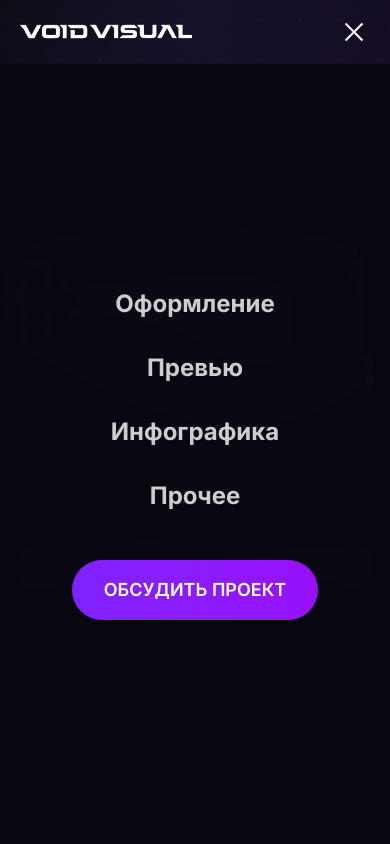
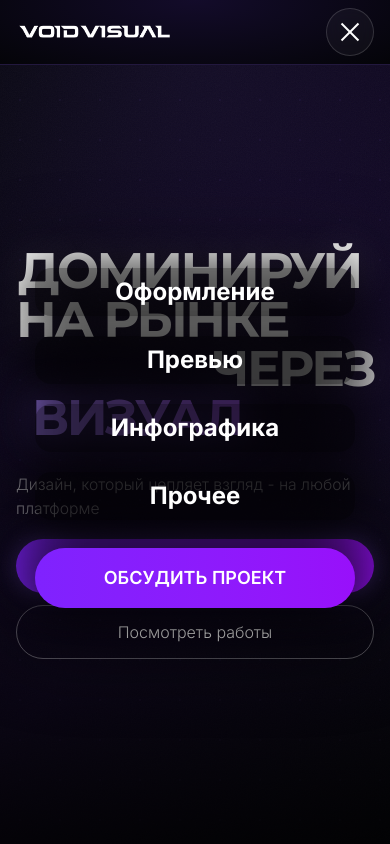
Before and after one commit to webjebPRONIRA/void-visual-site, a React (Vite) app: page / in a window 390 px wide. Both pictures are taken after a click on the button 354 px from the left and 32 px from the top of the page. Shown: the top 844 px of the page. Built offline with nearby package versions, Linux system fonts and the light colour scheme.

Commit message:
Refine mobile layout and menu behavior

```diff
--- a/src/components/Header.jsx
+++ b/src/components/Header.jsx
@@ -1,6 +1,7 @@
 import { useState, useEffect } from 'react'
 import gsap from 'gsap'
 import { ScrollTrigger } from 'gsap/ScrollTrigger'
+import { useLenis } from '../context/LenisContext'
 
 gsap.registerPlugin(ScrollTrigger)
 
@@ -14,6 +15,7 @@ const navItems = [
 export default function Header() {
   const [isScrolled, setIsScrolled] = useState(false)
   const [isMobileMenuOpen, setIsMobileMenuOpen] = useState(false)
+  const lenis = useLenis()
 
   useEffect(() => {
     const handleScroll = () => {
@@ -25,7 +27,7 @@ export default function Header() {
   }, [])
 
   useEffect(() => {
-    if (isScrolled) {
+    if (isScrolled || isMobileMenuOpen) {
       gsap.to('.header', {
         backgroundColor: 'rgba(8, 8, 16, 0.95)',
         backdropFilter: 'blur(20px)',
@@ -40,16 +42,28 @@ export default function Header() {
         duration: 0.3,
       })
     }
-  }, [isScrolled])
+  }, [isScrolled, isMobileMenuOpen])
 
   useEffect(() => {
     if (isMobileMenuOpen) {
+      lenis?.stop()
+      document.documentElement.style.overflow = 'hidden'
+      document.documentElement.style.touchAction = 'none'
       document.body.style.overflow = 'hidden'
     } else {
+      lenis?.start()
+      document.documentElement.style.overflow = ''
+      document.documentElement.style.touchAction = ''
       document.body.style.overflow = ''
     }
-    return () => { document.body.style.overflow = '' }
-  }, [isMobileMenuOpen])
+
+    return () => {
+      lenis?.start()
+      document.documentElement.style.overflow = ''
+      document.documentElement.style.touchAction = ''
+      document.body.style.overflow = ''
+    }
+  }, [isMobileMenuOpen, lenis])
 
   return (
     <header className="header fixed top-0 left-0 right-0 z-50 border-b border-transparent transition-all duration-300">
@@ -59,7 +73,7 @@ export default function Header() {
             <img
               src="/лого.png"
               alt="VOID VISUAL"
-              className="h-8 sm:h-11 w-auto"
+              className="h-7 sm:h-11 w-auto"
             />
           </a>
 
@@ -84,8 +98,9 @@ export default function Header() {
           </a>
 
           <button
-            onClick={() => setIsMobileMenuOpen(!isMobileMenuOpen)}
-            className="lg:hidden w-10 h-10 flex flex-col items-center justify-center gap-1.5"
+            onClick={() => setIsMobileMenuOpen((open) => !open)}
+            className="mobile-tap-target lg:hidden w-12 h-12 flex flex-col items-center justify-center gap-1.5 rounded-full border border-white/10 bg-white/[0.04] backdrop-blur-sm"
+            aria-label={isMobileMenuOpen ? 'Закрыть меню' : 'Открыть меню'}
           >
             <span className={`w-6 h-0.5 bg-white transition-all duration-300 ${isMobileMenuOpen ? 'rotate-45 translate-y-2' : ''}`} />
             <span className={`w-6 h-0.5 bg-white transition-all duration-300 ${isMobileMenuOpen ? 'opacity-0' : ''}`} />
@@ -94,23 +109,52 @@ export default function Header() {
         </div>
       </div>
 
-      <div className={`lg:hidden fixed inset-0 top-16 bg-[#080810]/98 backdrop-blur-2xl transition-all duration-300 ${isMobileMenuOpen ? 'opacity-100 pointer-events-auto' : 'opacity-0 pointer-events-none'}`}>
-        <nav className="flex flex-col items-center justify-center h-full gap-8 px-4">
+      <div
+        className={`lg:hidden fixed inset-0 z-[60] transition-all duration-300 ${isMobileMenuOpen ? 'opacity-100 pointer-events-auto' : 'opacity-0 pointer-events-none'}`}
+        aria-hidden={!isMobileMenuOpen}
+      >
+        <div className="absolute inset-0 bg-black/82" />
+        <div className="absolute inset-0 pointer-events-none bg-[radial-gradient(ellipse_at_top,rgba(20,12,44,0.96),rgba(4,4,8,0.99))] backdrop-blur-2xl" />
+
+        <div className="relative z-10 max-w-7xl mx-auto px-4 sm:px-6 lg:px-8 h-16 flex items-center justify-between">
+          <a href="#" className="flex items-center" onClick={() => setIsMobileMenuOpen(false)}>
+            <img
+              src="/лого.png"
+              alt="VOID VISUAL"
+              className="h-7 w-auto"
+            />
+          </a>
+
+          <button
+            onClick={() => setIsMobileMenuOpen(false)}
+            className="mobile-tap-target w-12 h-12 flex flex-col items-center justify-center gap-1.5 rounded-full border border-white/15 bg-white/[0.04] backdrop-blur-sm"
+            aria-label="Закрыть меню"
+          >
+            <span className="w-6 h-0.5 bg-white rotate-45 translate-y-2" />
+            <span className="w-6 h-0.5 bg-white opacity-0" />
+            <span className="w-6 h-0.5 bg-white -rotate-45 -translate-y-2" />
+          </button>
+        </div>
+
+        <nav className="relative z-10 flex flex-col items-center justify-center min-h-[calc(100dvh-4rem)] gap-5 px-4 pb-8">
+          <div className="absolute inset-x-4 top-1/2 -translate-y-1/2 h-[24rem] rounded-[2rem] bg-black/60 blur-2xl pointer-events-none" />
+
           {navItems.map((item, i) => (
             <a
               key={item.label}
               href={item.href}
               onClick={() => setIsMobileMenuOpen(false)}
-              className="text-2xl sm:text-3xl font-bold text-white/80 hover:text-white transition-colors"
+              className="mobile-tap-target relative z-10 flex items-center justify-center w-full max-w-xs rounded-2xl bg-black/38 px-6 text-2xl sm:text-3xl font-bold text-white shadow-[0_0_30px_rgba(0,0,0,0.4)] transition-colors"
               style={{ transitionDelay: `${i * 50}ms` }}
             >
               {item.label}
             </a>
           ))}
+
           <a
             href="#contact"
             onClick={() => setIsMobileMenuOpen(false)}
-            className="mt-4 px-8 py-4 bg-gradient-to-r from-violet-600 to-purple-600 text-white text-lg font-semibold rounded-full"
+            className="mobile-tap-target relative z-10 mt-2 w-full max-w-xs px-8 py-4 bg-gradient-to-r from-violet-600 to-purple-600 text-white text-lg font-semibold rounded-full text-center shadow-[0_0_40px_rgba(0,0,0,0.45)]"
           >
             ОБСУДИТЬ ПРОЕКТ
           </a>
--- a/src/index.css
+++ b/src/index.css
@@ -62,3 +62,80 @@
     box-shadow: 0 0 10px #6B5BFF;
   }
 }
+
+.hero-title {
+  font-family: 'Montserrat', sans-serif;
+  font-size: clamp(3.2rem, 10vw, 7.5rem);
+  line-height: 0.85;
+}
+
+.hero-line-dominate {
+  margin-left: calc(0.015em + 6px);
+  padding-left: 0;
+}
+
+.hero-line-through {
+  padding-right: 0.045em;
+}
+
+.hero-line-visual {
+  padding-left: calc(0.87em - 4px);
+}
+
+@media (max-width: 1023px) {
+  .mobile-tap-target {
+    min-height: 48px;
+    min-width: 48px;
+  }
+
+  .mobile-carousel-dot {
+    min-height: 0;
+    min-width: 0;
+    padding: 0;
+  }
+
+  .mobile-carousel-arrow {
+    opacity: 1 !important;
+    background: rgba(7, 7, 12, 0.82);
+    border-color: rgba(255, 255, 255, 0.22);
+    backdrop-filter: blur(10px);
+  }
+}
+
+@media (max-width: 639px) {
+  .hero-title {
+    font-size: clamp(2.35rem, 12.8vw, 4rem);
+    line-height: 0.9;
+  }
+
+  .hero-line-dominate {
+    margin-left: 2px;
+  }
+
+  .hero-line-through {
+    padding-right: 0;
+  }
+
+  .hero-line-visual {
+    padding-left: 0.32em;
+  }
+
+  .hero-copy {
+    max-width: 100%;
+  }
+
+  .hero-copy-text {
+    font-size: 0.98rem;
+    line-height: 1.5;
+    margin-bottom: 1.15rem;
+  }
+
+  .hero-cta {
+    width: 100%;
+    min-height: 54px;
+    display: flex;
+    align-items: center;
+    justify-content: center;
+    font-size: 1rem;
+  }
+}
--- a/src/sections/Hero.jsx
+++ b/src/sections/Hero.jsx
@@ -10,14 +10,16 @@ export default function Hero() {
     const tl = gsap.timeline({ delay: 0.3 })
 
     if (titleRef.current) {
-      tl.fromTo(titleRef.current.querySelectorAll('.title-line'),
+      tl.fromTo(
+        titleRef.current.querySelectorAll('.title-line'),
         { y: 80, opacity: 0 },
         { y: 0, opacity: 1, duration: 1, stagger: 0.15, ease: 'power3.out' }
       )
     }
 
     if (textBlockRef.current) {
-      tl.fromTo(textBlockRef.current,
+      tl.fromTo(
+        textBlockRef.current,
         { opacity: 0, y: 30 },
         { opacity: 1, y: 0, duration: 0.8, ease: 'power3.out' },
         '-=0.6'
@@ -25,7 +27,8 @@ export default function Hero() {
     }
 
     if (ctaRef.current) {
-      tl.fromTo(ctaRef.current.children,
+      tl.fromTo(
+        ctaRef.current.children,
         { opacity: 0, y: 20 },
         { opacity: 1, y: 0, duration: 0.6, stagger: 0.1, ease: 'back.out(1.7)' },
         '-=0.4'
@@ -42,36 +45,40 @@ export default function Hero() {
         }}
       />
       <svg className="absolute inset-0 z-0 w-full h-full opacity-[0.035] pointer-events-none">
-        <filter id="noise"><feTurbulence type="fractalNoise" baseFrequency="0.65" numOctaves="3" stitchTiles="stitch"/><feColorMatrix type="saturate" values="0"/></filter>
-        <rect width="100%" height="100%" filter="url(#noise)"/>
+        <filter id="noise">
+          <feTurbulence type="fractalNoise" baseFrequency="0.65" numOctaves="3" stitchTiles="stitch" />
+          <feColorMatrix type="saturate" values="0" />
+        </filter>
+        <rect width="100%" height="100%" filter="url(#noise)" />
       </svg>
-      <div className="absolute inset-0 z-0 pointer-events-none opacity-[0.07]" style={{
-        backgroundImage: 'radial-gradient(circle, rgba(139,92,246,0.8) 1px, transparent 1px)',
-        backgroundSize: '40px 40px',
-      }} />
+      <div
+        className="absolute inset-0 z-0 pointer-events-none opacity-[0.07]"
+        style={{
+          backgroundImage: 'radial-gradient(circle, rgba(139,92,246,0.8) 1px, transparent 1px)',
+          backgroundSize: '40px 40px',
+        }}
+      />
       <div className="absolute inset-0 z-0 bg-gradient-to-b from-transparent via-transparent to-black/80" />
-      <div className="absolute inset-0 z-0 opacity-40" style={{
-        background: 'radial-gradient(ellipse 70% 50% at 50% 0%, rgba(139, 92, 246, 0.18) 0%, transparent 100%)',
-      }} />
+      <div
+        className="absolute inset-0 z-0 opacity-40"
+        style={{
+          background: 'radial-gradient(ellipse 70% 50% at 50% 0%, rgba(139, 92, 246, 0.18) 0%, transparent 100%)',
+        }}
+      />
 
       <div className="relative z-10 w-full pt-16 sm:pt-20 lg:pt-4">
         <div className="max-w-7xl mx-auto px-4 sm:px-6 lg:px-8">
           <div className="flex flex-col lg:flex-row lg:items-end lg:justify-between gap-8 sm:gap-12">
-
-            {/* Заголовок — прижат к левому краю контейнера */}
             <div className="flex-1 min-w-0">
               <h1
                 ref={titleRef}
-                className="font-bold tracking-tighter uppercase flex flex-col"
-                style={{
-                  fontFamily: 'Montserrat, sans-serif',
-                  fontSize: 'clamp(3.2rem, 10vw, 7.5rem)',
-                  lineHeight: '0.85',
-                }}
+                className="hero-title font-bold tracking-tighter uppercase flex flex-col"
               >
                 <span
-                  className="title-line block text-white w-full text-left"
-                  style={{ textShadow: '0 0 40px rgba(255,255,255,0.18), 0 0 80px rgba(255,255,255,0.08)', marginLeft: '-0.02em', paddingLeft: '0' }}
+                  className="title-line hero-line-dominate block text-white w-full text-left"
+                  style={{
+                    textShadow: '0 0 40px rgba(255,255,255,0.18), 0 0 80px rgba(255,255,255,0.08)',
+                  }}
                 >
                   ДОМИНИРУЙ
                 </span>
@@ -82,16 +89,17 @@ export default function Hero() {
                   НА РЫНКЕ
                 </span>
                 <span
-                  className="title-line block text-white/90 mt-1 w-full text-right"
-                  style={{ textShadow: '0 0 40px rgba(255,255,255,0.14), 0 0 80px rgba(255,255,255,0.06)' }}
+                  className="title-line hero-line-through block text-white/90 mt-1 w-full text-right"
+                  style={{
+                    textShadow: '0 0 40px rgba(255,255,255,0.14), 0 0 80px rgba(255,255,255,0.06)',
+                  }}
                 >
                   ЧЕРЕЗ
                 </span>
                 <span
-                  className="title-line block bg-gradient-to-r from-violet-400 to-purple-500 bg-clip-text text-transparent mt-1 w-full text-left"
+                  className="title-line hero-line-visual block bg-gradient-to-r from-violet-400 to-purple-500 bg-clip-text text-transparent mt-1 w-full text-left"
                   style={{
                     filter: 'drop-shadow(0 0 18px rgba(139,92,246,0.55)) drop-shadow(0 0 40px rgba(139,92,246,0.25))',
-                    paddingLeft: '0.86em', /* Это выравнивание ровно под буквой "А" в слове НА */
                   }}
                 >
                   ВИЗУАЛ
@@ -99,19 +107,18 @@ export default function Hero() {
               </h1>
             </div>
 
-            {/* Правый блок — прижат к правому краю контейнера */}
             <div
               ref={textBlockRef}
-              className="lg:w-[340px] xl:w-[380px] lg:pb-2 opacity-0 lg:text-left"
+              className="hero-copy lg:w-[340px] xl:w-[380px] lg:pb-2 opacity-0 lg:text-left"
             >
-              <p className="text-sm sm:text-base text-white/60 font-light leading-relaxed mb-6 max-w-md">
-                Дизайн, который цепляет взгляд — на любой платформе
+              <p className="hero-copy-text text-sm sm:text-base text-white/60 font-light leading-relaxed mb-6 max-w-md">
+                Дизайн, который цепляет взгляд - на любой платформе
               </p>
 
               <div ref={ctaRef} className="flex flex-col sm:flex-row gap-3">
                 <a
                   href="#contact"
-                  className="px-6 py-3 bg-gradient-to-r from-violet-600 to-purple-600 text-white font-medium rounded-full hover:from-violet-500 hover:to-purple-500 transition-all duration-300 text-center whitespace-nowrap"
+                  className="hero-cta px-6 py-3 bg-gradient-to-r from-violet-600 to-purple-600 text-white font-medium rounded-full hover:from-violet-500 hover:to-purple-500 transition-all duration-300 text-center whitespace-nowrap"
                   style={{ boxShadow: '0 0 20px rgba(139,92,246,0.35), 0 0 60px rgba(139,92,246,0.12)' }}
                 >
                   Заказать дизайн
@@ -119,13 +126,12 @@ export default function Hero() {
 
                 <a
                   href="#channels"
-                  className="px-6 py-3 border border-white/30 text-white font-light rounded-full hover:bg-white/10 hover:border-white/50 transition-all duration-300 text-center whitespace-nowrap"
+                  className="hero-cta px-6 py-3 border border-white/30 text-white font-light rounded-full hover:bg-white/10 hover:border-white/50 transition-all duration-300 text-center whitespace-nowrap"
                 >
                   Посмотреть работы
                 </a>
               </div>
             </div>
-
           </div>
         </div>
       </div>
--- a/src/sections/PortfolioSection.jsx
+++ b/src/sections/PortfolioSection.jsx
@@ -129,22 +129,39 @@ function Lightbox({ images, currentIndex, onClose, onNext, onPrev }) {
   return createPortal(content, document.body)
 }
 
-function SimpleCarousel({ images, isLarge }) {
+function SimpleCarousel({ images }) {
   const [currentIndex, setCurrentIndex] = useState(0)
   const [lightbox, setLightbox] = useState(false)
   const [isPaused, setIsPaused] = useState(false)
+  const [isInView, setIsInView] = useState(false)
+  const carouselRef = useRef(null)
   const imageRef = useRef(null)
 
   // Ref for tracking animation status to avoid rapid clicks
   const animatingRef = useRef(false)
 
   useEffect(() => {
-    if (isPaused) return
+    if (!carouselRef.current) return
+
+    const observer = new IntersectionObserver(
+      ([entry]) => {
+        setIsInView(entry.isIntersecting)
+      },
+      { threshold: 0.35 }
+    )
+
+    observer.observe(carouselRef.current)
+
+    return () => observer.disconnect()
+  }, [])
+
+  useEffect(() => {
+    if (isPaused || !isInView) return
     const interval = setInterval(() => {
       changeImage('next')
     }, 4000)
     return () => clearInterval(interval)
-  }, [isPaused, currentIndex])
+  }, [isPaused, currentIndex, isInView])
 
   const changeImage = (direction, targetIndex = null) => {
     if (animatingRef.current) return
@@ -205,6 +222,7 @@ function SimpleCarousel({ images, isLarge }) {
 
   return (
     <div
+      ref={carouselRef}
       className="relative cursor-pointer group transition-all duration-300"
       onMouseEnter={() => setIsPaused(true)}
       onMouseLeave={() => setIsPaused(false)}
@@ -234,14 +252,16 @@ function SimpleCarousel({ images, isLarge }) {
               e.stopPropagation()
               changeImage(null, i)
             }}
-            className={`h-1.5 rounded-full transition-all duration-300 hover:scale-125 ${i === currentIndex ? 'bg-gradient-to-r from-violet-500 to-purple-500 w-8' : 'bg-violet-600/40 w-2 hover:from-violet-400 hover:to-purple-400'}`}
+            className={`mobile-carousel-dot h-2 rounded-full transition-all duration-300 hover:scale-125 ${i === currentIndex ? 'bg-gradient-to-r from-violet-500 to-purple-500 w-8' : 'bg-violet-600/40 w-3 hover:from-violet-400 hover:to-purple-400'}`}
+            aria-label={`Перейти к слайду ${i + 1}`}
           />
         ))}
       </div>
 
       <button
-        className="absolute left-2 top-1/2 -translate-y-1/2 w-10 h-10 rounded-full bg-black/70 border border-white/30 flex items-center justify-center text-white/80 hover:bg-violet-600 hover:border-violet-500 hover:scale-105 active:scale-90 transition-all duration-300 opacity-0 group-hover:opacity-100 z-10"
+        className="mobile-tap-target mobile-carousel-arrow absolute left-2 top-1/2 -translate-y-1/2 w-11 h-11 rounded-full bg-black/70 border border-white/30 flex items-center justify-center text-white/80 hover:bg-violet-600 hover:border-violet-500 hover:scale-105 active:scale-90 transition-all duration-300 opacity-0 group-hover:opacity-100 z-10"
         onClick={(e) => { e.stopPropagation(); changeImage('prev') }}
+        aria-label="Предыдущий слайд"
       >
         <svg width="16" height="16" viewBox="0 0 24 24" fill="none" stroke="currentColor" strokeWidth="2.5">
           <path d="M15 18l-6-6 6-6" />
@@ -249,8 +269,9 @@ function SimpleCarousel({ images, isLarge }) {
       </button>
 
       <button
-        className="absolute right-2 top-1/2 -translate-y-1/2 w-10 h-10 rounded-full bg-black/70 border border-white/30 flex items-center justify-center text-white/80 hover:bg-violet-600 hover:border-violet-500 hover:scale-105 active:scale-90 transition-all duration-300 opacity-0 group-hover:opacity-100 z-10"
+        className="mobile-tap-target mobile-carousel-arrow absolute right-2 top-1/2 -translate-y-1/2 w-11 h-11 rounded-full bg-black/70 border border-white/30 flex items-center justify-center text-white/80 hover:bg-violet-600 hover:border-violet-500 hover:scale-105 active:scale-90 transition-all duration-300 opacity-0 group-hover:opacity-100 z-10"
         onClick={(e) => { e.stopPropagation(); changeImage('next') }}
+        aria-label="Следующий слайд"
       >
         <svg width="16" height="16" viewBox="0 0 24 24" fill="none" stroke="currentColor" strokeWidth="2.5">
           <path d="M9 18l6-6-6-6" />
@@ -295,7 +316,7 @@ function PortfolioBlock({ item, index }) {
   const photoCol = (
     <div className={isPreview ? 'lg:col-span-8' : 'lg:col-span-7'}>
       <div className="lg:sticky lg:top-24">
-        <SimpleCarousel images={item.images} isLarge={isPreview} />
+        <SimpleCarousel images={item.images} />
       </div>
     </div>
   )
@@ -303,7 +324,7 @@ function PortfolioBlock({ item, index }) {
   const textCol = (
     <div className={isPreview ? 'lg:col-span-4' : 'lg:col-span-5'}>
       <div className="flex flex-col gap-6 justify-center h-full">
-        <h2 className="text-3xl lg:text-5xl font-bold tracking-tight uppercase leading-tight">
+        <h2 className="text-[1.85rem] sm:text-3xl lg:text-5xl font-bold tracking-tight uppercase leading-[0.95] sm:leading-tight">
           {item.title.split(' ').map((word, i, arr) => {
             const isAccent = word.toLowerCase().startsWith(item.accentWord?.toLowerCase().charAt(0))
             return (
@@ -317,7 +338,7 @@ function PortfolioBlock({ item, index }) {
             )
           })}
         </h2>
-        <p className="text-xl text-white/70 font-normal leading-relaxed">
+        <p className="text-base sm:text-lg lg:text-xl text-white/70 font-normal leading-relaxed">
           {item.description}
         </p>
       </div>
--- a/src/sections/Process.jsx
+++ b/src/sections/Process.jsx
@@ -56,7 +56,7 @@ function ProcessStep({ step, index }) {
   return (
     <div
       ref={stepRef}
-      className="group relative p-8 lg:p-10 rounded-3xl border-2 border-white/10 bg-white/[0.03] transition-all duration-300 cursor-pointer hover:bg-white/[0.06] hover:border-white/20"
+      className="group relative p-6 sm:p-8 lg:p-10 rounded-3xl border-2 border-white/10 bg-white/[0.03] transition-all duration-300 cursor-pointer hover:bg-white/[0.06] hover:border-white/20"
       style={{
         opacity: 0,
         transform: 'translateY(40px)',
@@ -72,7 +72,7 @@ function ProcessStep({ step, index }) {
 
       <div className="flex items-start justify-between mb-6">
         <span
-          className="text-5xl font-bold"
+          className="text-4xl sm:text-5xl font-bold"
           style={{
             color: step.color,
             opacity: 0.55,
@@ -91,12 +91,12 @@ function ProcessStep({ step, index }) {
             boxShadow: `0 0 14px ${step.color}CC, 0 0 28px ${step.color}66`,
           }}
         />
-        <h3 className="text-2xl lg:text-3xl font-bold tracking-tight text-white">
+        <h3 className="text-xl sm:text-2xl lg:text-3xl font-bold tracking-tight text-white">
           {step.title}
         </h3>
       </div>
 
-      <p className="text-lg text-white/75 font-normal leading-relaxed group-hover:text-white transition-colors duration-300">
+      <p className="text-base sm:text-lg text-white/75 font-normal leading-relaxed group-hover:text-white transition-colors duration-300">
         {step.description}
       </p>
     </div>
@@ -163,7 +163,7 @@ export default function Process() {
             Наш метод
           </span>
           <h2
-            className="text-5xl sm:text-6xl lg:text-8xl font-bold tracking-tight"
+            className="text-4xl sm:text-6xl lg:text-8xl font-bold tracking-tight leading-[0.95]"
             style={{
               textShadow: '0 0 40px rgba(255,255,255,0.16), 0 0 80px rgba(255,255,255,0.07)',
             }}
@@ -181,7 +181,7 @@ export default function Process() {
         <div ref={ctaRef} className="mt-16 lg:mt-20 text-center" style={{ opacity: 0 }}>
           {/* Надпись с таким же свечением как у главного заголовка */}
           <p
-            className="text-3xl sm:text-4xl lg:text-5xl font-bold tracking-tight uppercase mb-10"
+            className="text-2xl sm:text-4xl lg:text-5xl font-bold tracking-tight uppercase mb-8 sm:mb-10 leading-tight"
             style={{
               background: 'linear-gradient(to right, #ffffff, rgba(255,255,255,0.85))',
               WebkitBackgroundClip: 'text',
@@ -195,7 +195,7 @@ export default function Process() {
 
           <a
             href="#contact"
-            className="group inline-flex items-center gap-3 px-10 py-5 bg-gradient-to-r from-violet-600 to-purple-600 text-white font-semibold text-lg rounded-full transition-all duration-300 hover:from-violet-500 hover:to-purple-500"
+            className="group inline-flex items-center justify-center gap-3 w-full sm:w-auto px-8 sm:px-10 py-4 sm:py-5 bg-gradient-to-r from-violet-600 to-purple-600 text-white font-semibold text-base sm:text-lg rounded-full transition-all duration-300 hover:from-violet-500 hover:to-purple-500"
             style={{
               boxShadow: '0 0 30px rgba(139,92,246,0.40), 0 0 70px rgba(139,92,246,0.15)',
             }}
```
